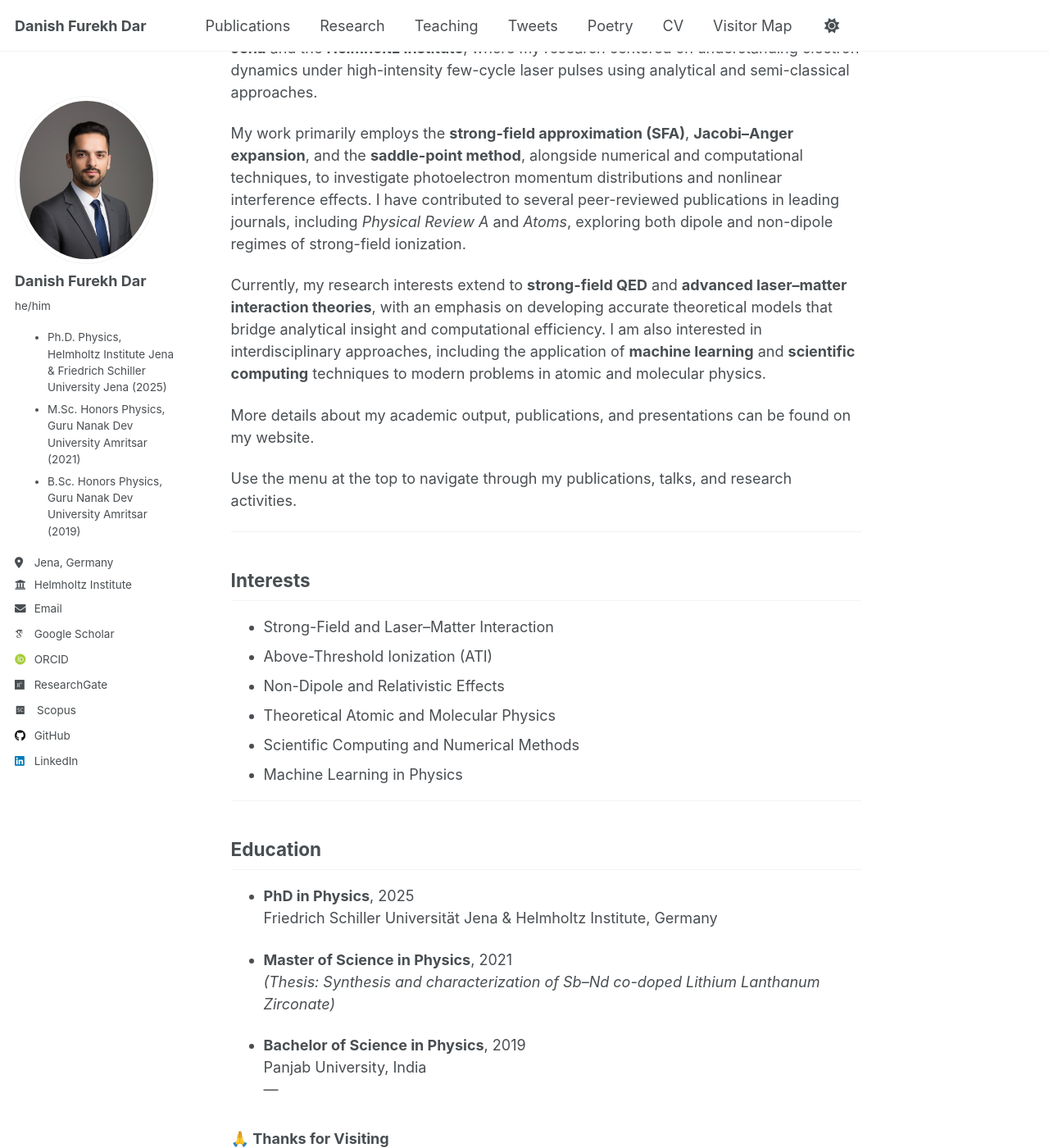
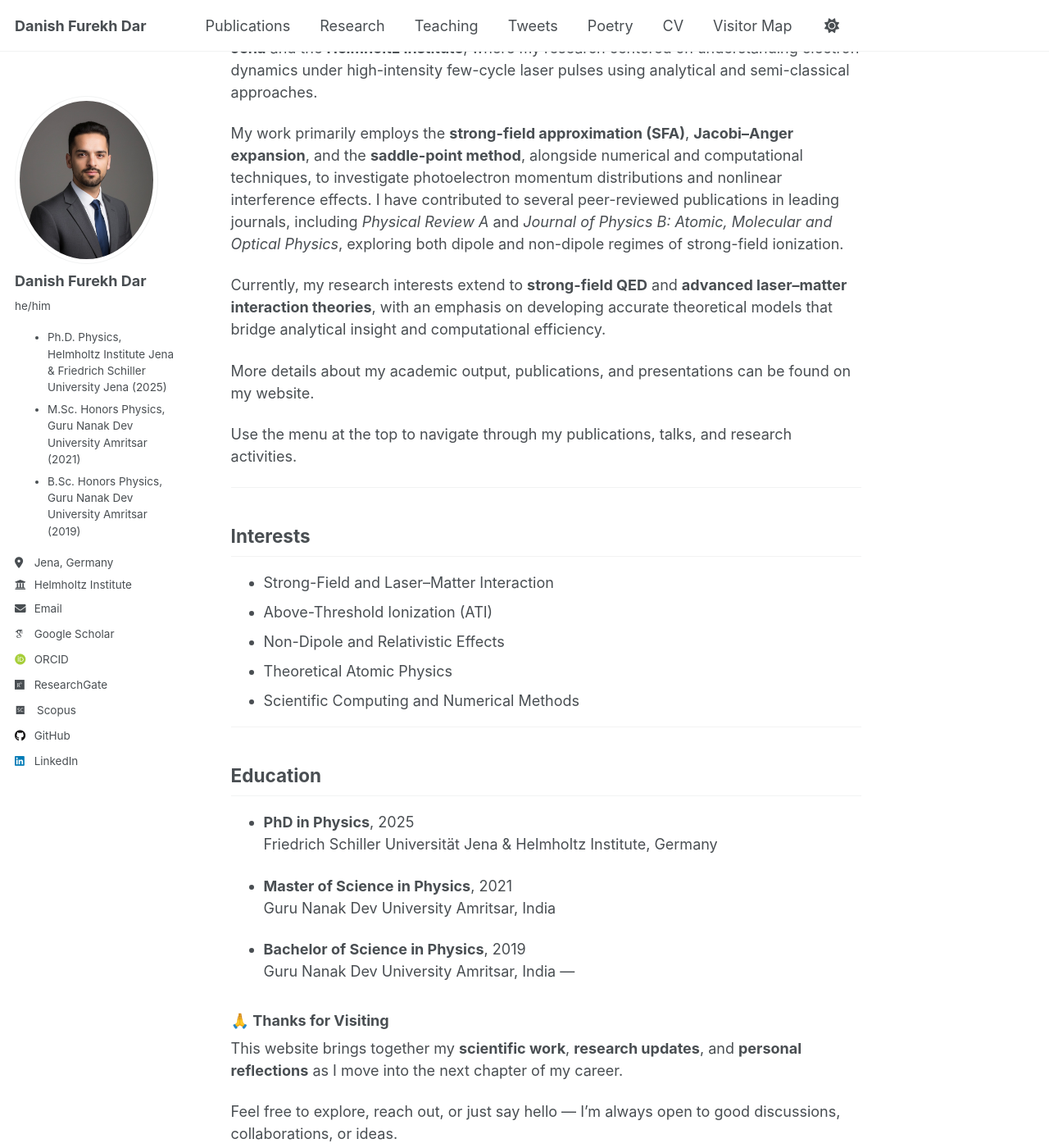
Before and after one commit to danishfurekhdar/danishfurekhdar.github.io, a Jekyll site: the page built from _pages/about.md, in a window 1280 px wide and 1400 px high, scrolled down 336 px. Shown: the whole window at 82% size. Built offline with Jekyll 4.4.1, drawn with Linux system fonts in a browser that asks for light colours; some web fonts are replaced.

Commit message:
Update about.md

```diff
--- a/_pages/about.md
+++ b/_pages/about.md
@@ -13,9 +13,9 @@ redirect_from:
 
 I am a theoretical physicist and doctoral researcher specializing in **strong-field and laser–matter interactions**, with a particular focus on **above-threshold ionization (ATI)** and **non-dipole effects** in intense laser fields. I completed my PhD at **Friedrich Schiller Universität Jena** and the **Helmholtz Institute**, where my research centered on understanding electron dynamics under high-intensity few-cycle laser pulses using analytical and semi-classical approaches.
 
-My work primarily employs the **strong-field approximation (SFA)**, **Jacobi–Anger expansion**, and the **saddle-point method**, alongside numerical and computational techniques, to investigate photoelectron momentum distributions and nonlinear interference effects. I have contributed to several peer-reviewed publications in leading journals, including *Physical Review A* and *Atoms*, exploring both dipole and non-dipole regimes of strong-field ionization.
+My work primarily employs the **strong-field approximation (SFA)**, **Jacobi–Anger expansion**, and the **saddle-point method**, alongside numerical and computational techniques, to investigate photoelectron momentum distributions and nonlinear interference effects. I have contributed to several peer-reviewed publications in leading journals, including *Physical Review A* and *Journal of Physics B: Atomic, Molecular and Optical Physics*, exploring both dipole and non-dipole regimes of strong-field ionization.
 
-Currently, my research interests extend to **strong-field QED** and **advanced laser–matter interaction theories**, with an emphasis on developing accurate theoretical models that bridge analytical insight and computational efficiency. I am also interested in interdisciplinary approaches, including the application of **machine learning** and **scientific computing** techniques to modern problems in atomic and molecular physics.
+Currently, my research interests extend to **strong-field QED** and **advanced laser–matter interaction theories**, with an emphasis on developing accurate theoretical models that bridge analytical insight and computational efficiency.
 
 More details about my academic output, publications, and presentations can be found on my website.
 
@@ -28,9 +28,8 @@ Use the menu at the top to navigate through my publications, talks, and research
 - Strong-Field and Laser–Matter Interaction
 - Above-Threshold Ionization (ATI)
 - Non-Dipole and Relativistic Effects
-- Theoretical Atomic and Molecular Physics
+- Theoretical Atomic Physics
 - Scientific Computing and Numerical Methods
-- Machine Learning in Physics
 
 ---
 
@@ -40,10 +39,10 @@ Use the menu at the top to navigate through my publications, talks, and research
   Friedrich Schiller Universität Jena & Helmholtz Institute, Germany
 
 - **Master of Science in Physics**, 2021
-  *(Thesis: Synthesis and characterization of Sb–Nd co-doped Lithium Lanthanum Zirconate)*
+  Guru Nanak Dev University Amritsar, India
 
 - **Bachelor of Science in Physics**, 2019
-  Panjab University, India
+  Guru Nanak Dev University Amritsar, India
 ---
 
 ### 🙏 **Thanks for Visiting**
```
